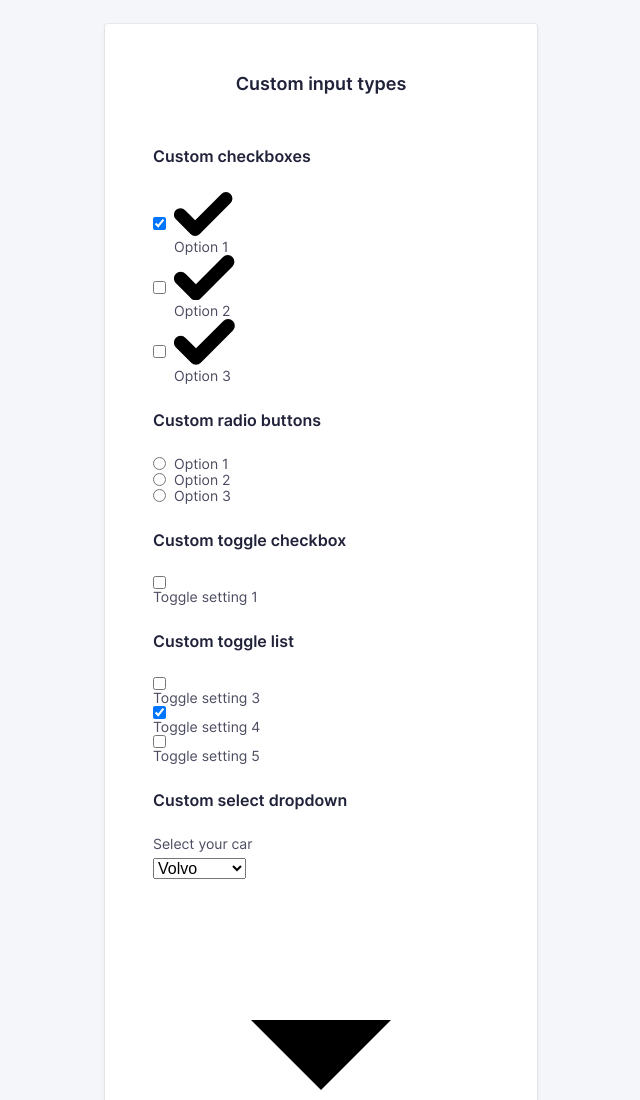
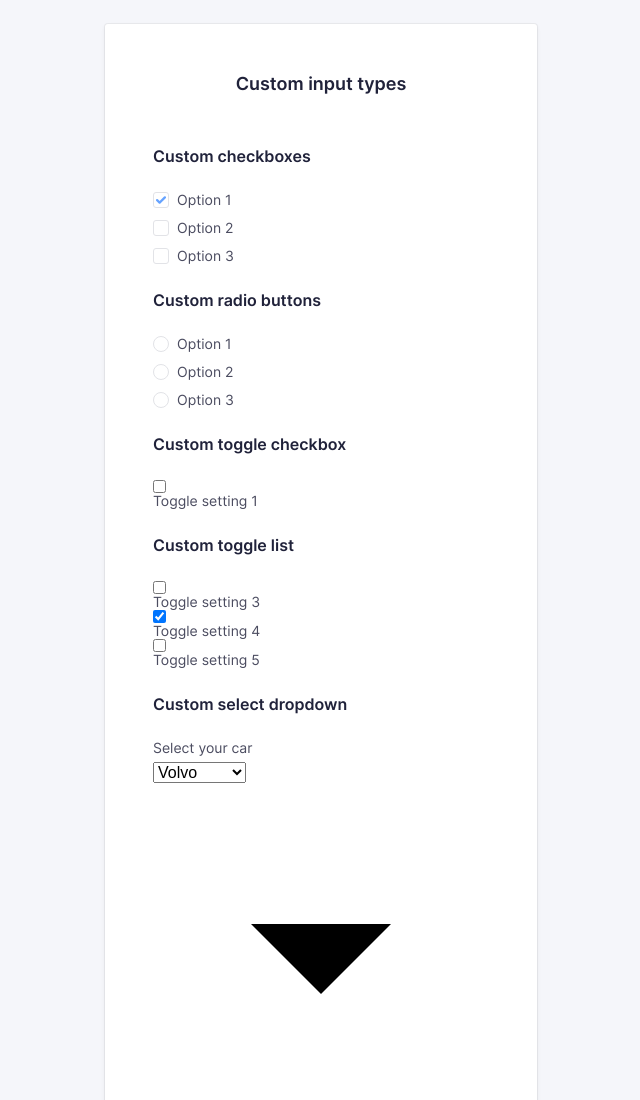
Before and after one commit to nmct-create3/custom-input-design-RecourVictor, a plain HTML site: page inputs.html in a window 1280 px wide. Shown: the top 1100 px of the page, without its empty margins (319-959 px from the left). Drawn offline with Linux system fonts and the light colour scheme.

Commit message:
custom checkbox/radio

```diff
--- a/css/screen.css
+++ b/css/screen.css
@@ -67,6 +67,17 @@
     /*  = 48px */
     --global-whitespace-xxl: calc(var(--global-whitespace) * 3);
     /*  = 72px */
+
+    /* Globel input variables */
+    --global-input-backgroundColor: White;
+    --global-input-color: var(--global-color-neutral-950);
+    --global-input-borderColor: var(--global-color-neutral-100);
+    --global-input-hover-borderColor: var(--global-color-neutral-200);
+    --global-input-focus-borderColor: var(--global-color-primary-500);
+    --global-input-focus-boxShadow: var(--global-color-primary-500-alpha-30);
+
+    /* Transistion variables */
+    --global-transition: 0.5s ease;
 }
 
 /*---------------------------------------/*
@@ -556,10 +567,10 @@ input::placeholder {
     -moz-appearance: none;
     appearance: none;
     width: 100%;
-    border: var(--global-borderWidth) solid var(--global-color-neutral-100);
+    border: var(--global-borderWidth) solid var(--global-input-borderColor);
     border-radius: var(--global-borderRadius);
-    color: var(--global-color-neutral-950);
-    background-color: White;
+    color: var(--global-input-color);
+    background-color: var(--global-input-backgroundColor);
     font-family: inherit;
     font-size: 1rem;
     line-height: calc(var(--global-baseline) * 3);
@@ -568,13 +579,13 @@ input::placeholder {
     transition: border var(--global-transition-timing-alpha);
 
     &:hover {
-        border-color: var(--global-color-neutral-200);
+        border-color: var(--global-input-hover-borderColor);
     }
 
     &:focus,
     &:active {
-        border-color: var(--global-color-primary-500);
-        box-shadow: 0 0 0 3px var(--global-color-primary-500-alpha-30);
+        border-color: var(--global-input-focus-borderColor);
+        box-shadow: 0 0 0 3px var(--global-input-focus-boxShadow);
     }
 }
 
@@ -635,6 +646,83 @@ input::placeholder {
     }
 }
 
+/*
+    Component: Custom Options
+*/
+.c-option--hidden:checked + .c-custom-option {
+    & .c-custom-option__symbol {
+        opacity: 1;
+        transform: translate(0);
+    }
+}
+
+.c-custom-option{
+    &:hover{
+        & .c-custom-option__fake-input{
+            --global-input-borderColor: var(--global-input-hover-borderColor);
+        }
+    }
+    &:focus,
+    &:active{
+        & .c-custom-option__fake-input{
+            --global-input-borderColor: var(--global-input-focus-borderColor);
+            box-shadow: 0 0 0 3px var(--global-input-focus-boxShadow);
+        }
+    }
+}
+
+.c-custom-option__symbol{
+    opacity: 0;
+    display: block;
+    transition: var(--global-transition);
+    transform: translate(-10px);
+}
+
+.c-custom-option__fake-input--checkbox .c-custom-option__symbol {
+    width: .625rem;
+    height: .625rem;
+    fill: var(--global-color-primary-500-alpha-75);
+}
+
+.c-custom-option__fake-input--radio .c-custom-option__symbol {
+    width: .375rem;
+    height: 6px;
+    background-color: var(--global-color-primary-500-alpha-75);
+    border-radius: 100%;
+}
+
+.c-custom-option__fake-input{
+    display: flex;
+    justify-content: center;
+    align-items: center;
+    width: 1rem;
+    height: 1rem;
+    border: var(--global-borderWidth) solid var(--global-input-borderColor);
+    margin-right: var(--global-whitespace-sm);
+}
+
+.c-custom-option__fake-input--checkbox{
+    border-radius: var(--global-borderRadius);
+}
+
+.c-custom-option__fake-input--radio{
+    border-radius: 100%;
+}
+
+.c-custom-option{
+    display: flex;
+}
+
+.c-option-list{
+    margin-bottom: var(--global-whitespace);
+}
+.c-option-list__item{
+    margin-bottom: calc(var(--global-whitespace) / 2);
+}
+
+/*
+    Component: Custom Options
+*/
 /*------------------------------------*\
 #UTILITIES
 \*------------------------------------*/
--- a/inputs.html
+++ b/inputs.html
@@ -32,7 +32,7 @@
                         </h5>
                         <ul class="o-list c-option-list">
                             <li class="c-form-field c-form-field--option c-option-list__item">
-                                <input class="c-option c-option--hidden" type="checkbox" id="checkbox1" checked>
+                                <input class="c-option c-option--hidden o-hide-accessible" type="checkbox" id="checkbox1" checked>
                                 <label class="c-label c-label--option c-custom-option" for="checkbox1">
                                     <span class="c-custom-option__fake-input c-custom-option__fake-input--checkbox">
                                         <svg class="c-custom-option__symbol" xmlns="http://www.w3.org/2000/svg" viewBox="0 0 9 6.75">
@@ -43,7 +43,7 @@
                                 </label>
                             </li>
                             <li class="c-form-field c-form-field--option c-option-list__item">
-                                <input class="c-option c-option--hidden" type="checkbox" id="checkbox2">
+                                <input class="c-option c-option--hidden o-hide-accessible" type="checkbox" id="checkbox2">
                                 <label class="c-label c-label--option c-custom-option" for="checkbox2">
                                     <span class="c-custom-option__fake-input c-custom-option__fake-input--checkbox">
                                         <svg class="c-custom-option__symbol" xmlns="http://www.w3.org/2000/svg" viewBox="0 0 9 6.75">
@@ -54,7 +54,7 @@
                                 </label>
                             </li>
                             <li class="c-form-field c-form-field--option c-option-list__item">
-                                <input class="c-option c-option--hidden" type="checkbox" id="checkbox3">
+                                <input class="c-option c-option--hidden o-hide-accessible" type="checkbox" id="checkbox3">
                                 <label class="c-label c-label--option c-custom-option" for="checkbox3">
                                     <span class="c-custom-option__fake-input c-custom-option__fake-input--checkbox">
                                         <svg class="c-custom-option__symbol" xmlns="http://www.w3.org/2000/svg" viewBox="0 0 9 6.75">
@@ -73,7 +73,7 @@
                         </h5>
                         <ul class="o-list c-option-list">
                             <li class="c-form-field c-form-field--option c-option-list__item">
-                                <input class="c-option c-option--hidden" type="radio" name="radios" id="radio1">
+                                <input class="c-option c-option--hidden o-hide-accessible" type="radio" name="radios" id="radio1">
                                 <label class="c-label c-label--option c-custom-option" for="radio1">
                                     <span class="c-custom-option__fake-input c-custom-option__fake-input--radio">
                                         <span class="c-custom-option__symbol"></span>
@@ -82,7 +82,7 @@
                                 </label>
                             </li>
                             <li class="c-form-field c-form-field--option c-option-list__item">
-                                <input class="c-option c-option--hidden" type="radio" name="radios" id="radio2">
+                                <input class="c-option c-option--hidden o-hide-accessible" type="radio" name="radios" id="radio2">
                                 <label class="c-label c-label--option c-custom-option" for="radio2">
                                     <span class="c-custom-option__fake-input c-custom-option__fake-input--radio">
                                         <span class="c-custom-option__symbol"></span>
@@ -91,7 +91,7 @@
                                 </label>
                             </li>
                             <li class="c-form-field c-form-field--option c-option-list__item">
-                                <input class="c-option c-option--hidden" type="radio" name="radios" id="radio3">
+                                <input class="c-option c-option--hidden o-hide-accessible" type="radio" name="radios" id="radio3">
                                 <label class="c-label c-label--option c-custom-option" for="radio3">
                                     <span class="c-custom-option__fake-input c-custom-option__fake-input--radio">
                                         <span class="c-custom-option__symbol"></span>
```
Also changed, not shown: index.html (+7 -2 lines).
